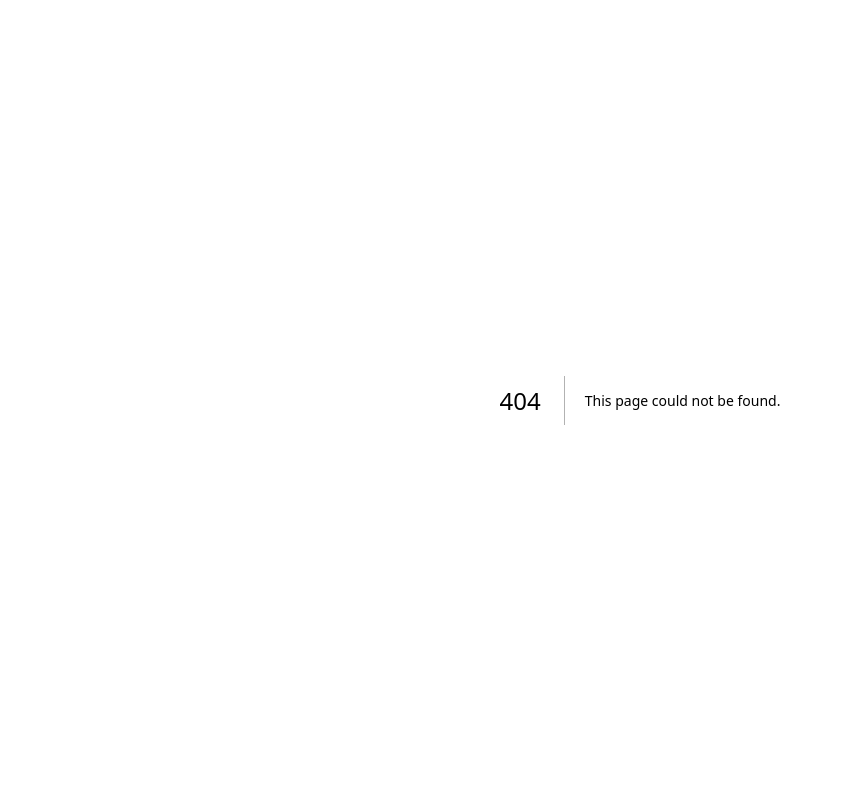
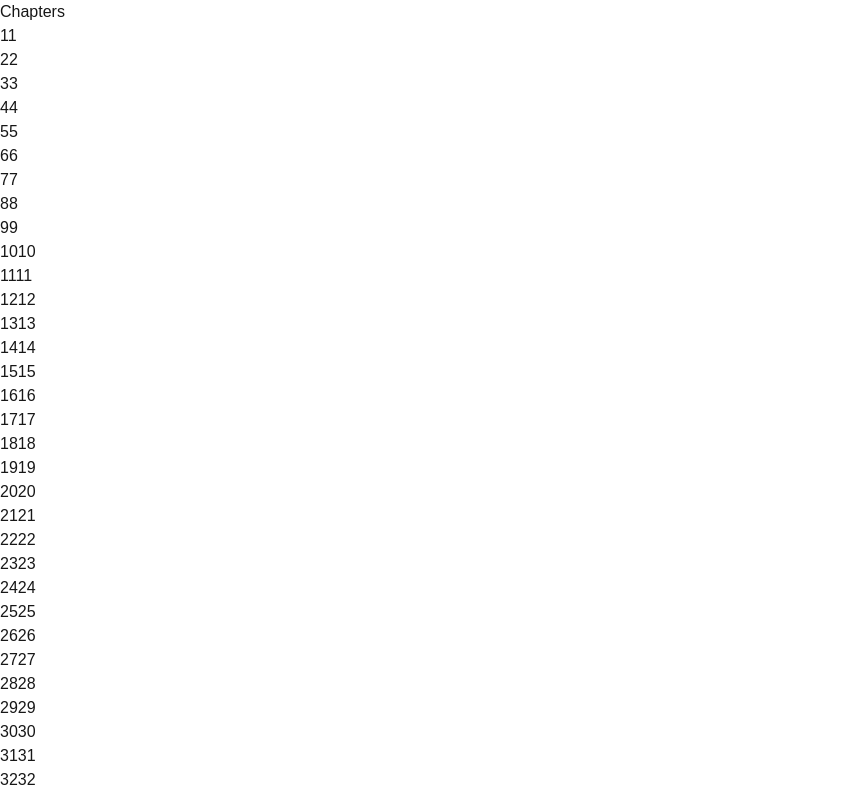
Before and after one commit to Mussie2/mexhafqudus4me, a Next.js app: page /chapters in a window 1280 px wide. Before the commit this address had no page. Shown: the top 795 px of the page, without its empty margins (0-843 px from the left). Built offline with nearby package versions, Linux system fonts and the light colour scheme.

Commit message:
testing depo

```diff
--- /dev/null
+++ b/src/app/chapters/page.tsx
@@ -0,0 +1,19 @@
+import React from "react";
+
+const Sidebar: React.FC = () => {
+  return (
+    <div className="sidebar">
+      <h2>Chapters</h2>
+      <div className="chapters-grid">
+        {Array.from({ length: 100 }).map((_, i) => (
+          <div key={i} className="chapter grid-cols-1">
+            <span className="chapter-number">{i + 1}</span>
+            <span className="chapter-text">{i + 1}</span>
+          </div>
+        ))}
+      </div>
+    </div>
+  );
+};
+
+export default Sidebar;
```
